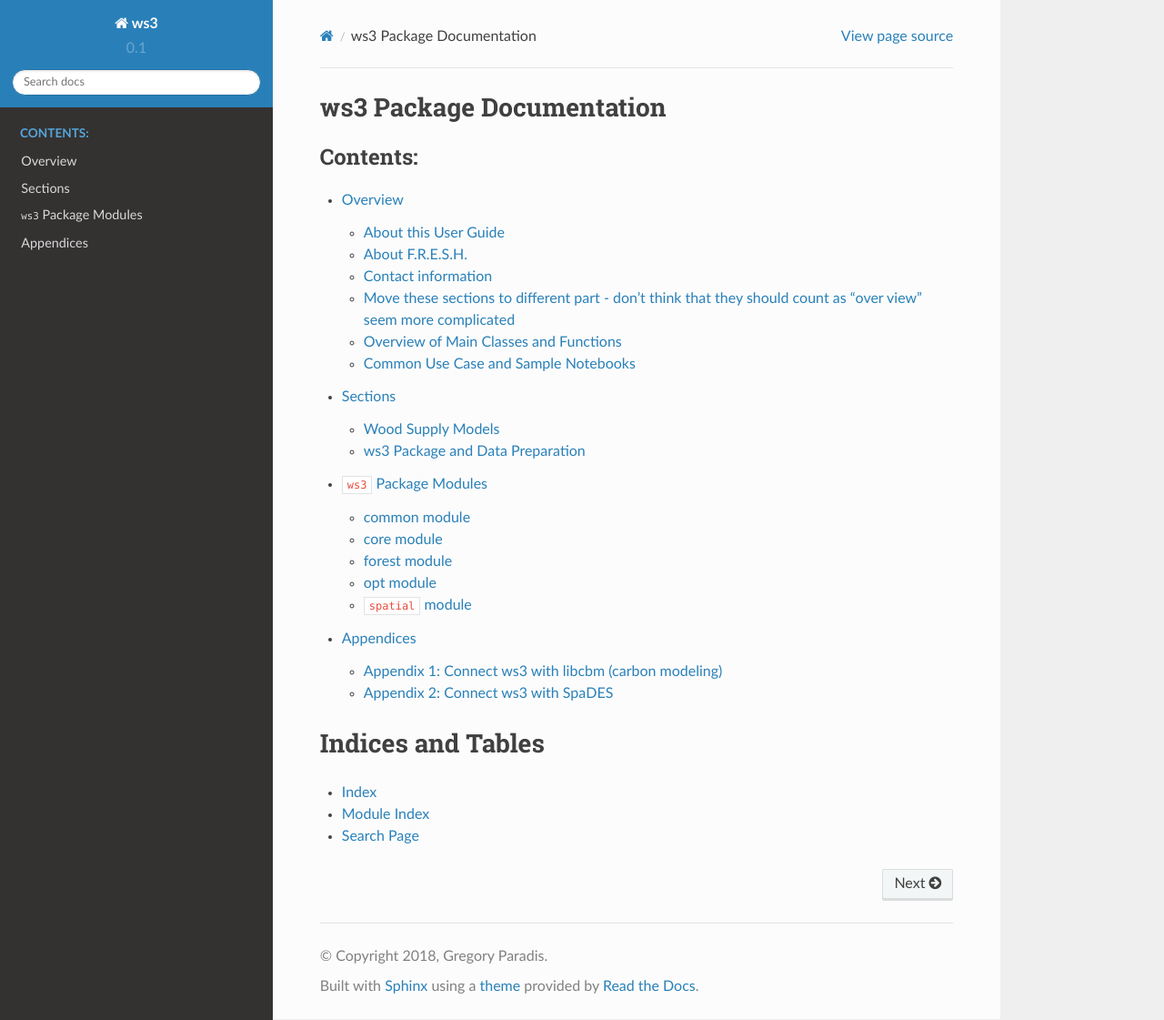
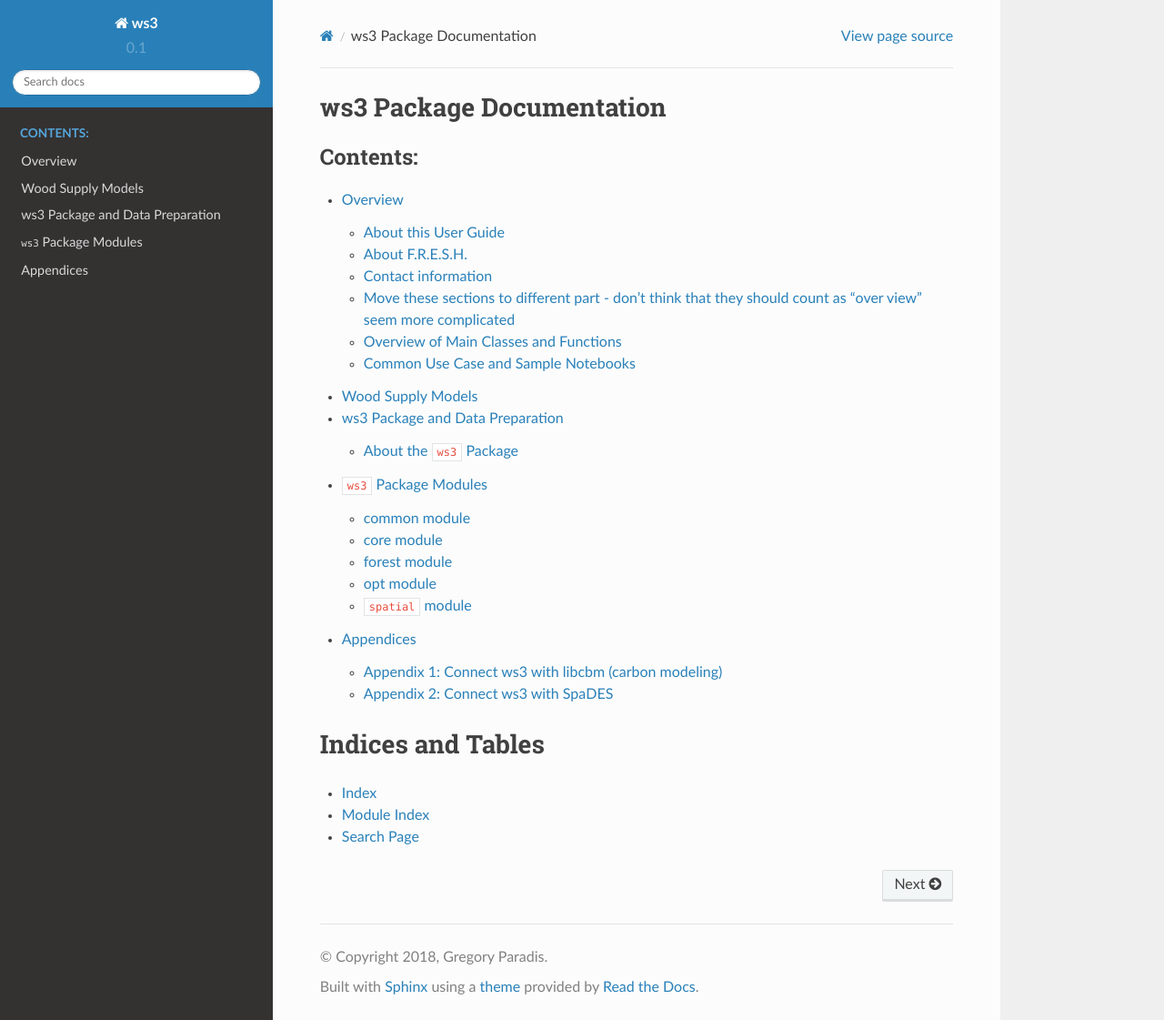
Before and after one commit to UBC-FRESH/ws3, a Sphinx documentation site: the page built from docs/source/index.rst, in a window 1280 px wide and 1121 px high. Shown: the whole window at 91% size. Built offline with Sphinx 7.4.7 and the Read the Docs theme 2.0.0, drawn with Linux system fonts in a browser that asks for light colours.

Commit message:
Update index.rst

```diff
--- a/docs/source/index.rst
+++ b/docs/source/index.rst
@@ -11,7 +11,8 @@
   :caption: Contents:
 
   intro
-  Sections
+  Chapt1
+  Chapt2
   modules
   appendices
 
```
